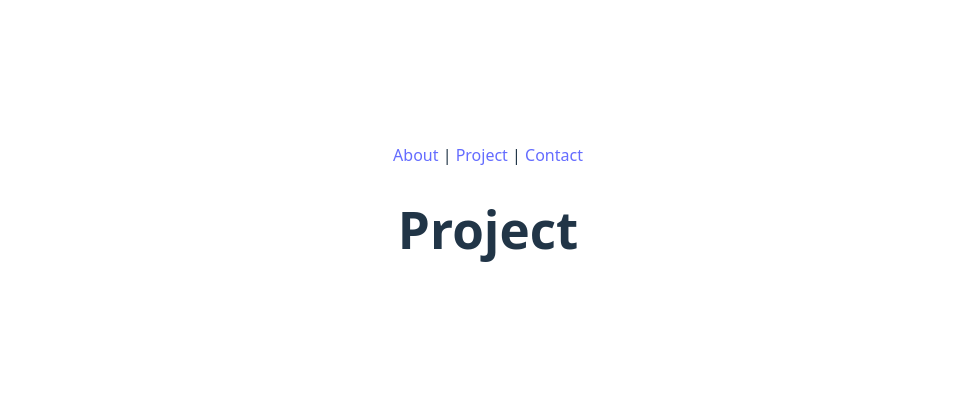
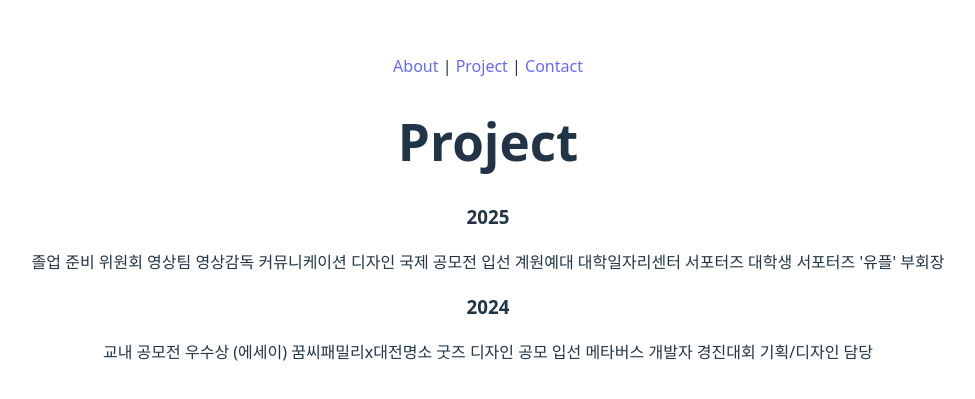
Before and after one commit to dmdhyunK/react-portfolio, a React (Vite) app: page /react-portfolio/page2 in a window 1280 px wide. Shown: the part 183-582 px from the top of the page, without its empty margins (152-1127 px from the left). Built offline with nearby package versions, Linux system fonts and the light colour scheme.

Commit message:
update Page1 & Page2

```diff
--- a/src/Page1.jsx
+++ b/src/Page1.jsx
@@ -2,6 +2,9 @@ function Page1() {
     return (
         <>
             <h1>About</h1>
+            <p>넓은 경험으로 사람과 아이디어를 잇는 기획자 </p>
+            <h3>김지현</h3>
+            <p>입니다</p>
         </>
     )
 }
--- a/src/Page2.jsx
+++ b/src/Page2.jsx
@@ -2,6 +2,19 @@ function Page2() {
     return (
         <>
             <h1>Project</h1>
+            <h3>2025</h3>
+            <p>
+                졸업 준비 위원회 영상팀 영상감독
+                커뮤니케이션 디자인 국제 공모전 입선
+                계원예대 대학일자리센터 서포터즈
+                대학생 서포터즈 '유플' 부회장
+            </p>
+            <h3>2024</h3>
+            <p>
+                교내 공모전 우수상 (에세이)
+                꿈씨패밀리x대전명소 굿즈 디자인 공모 입선
+                메타버스 개발자 경진대회 기획/디자인 담당
+            </p>
         </>
     )
 }
```
